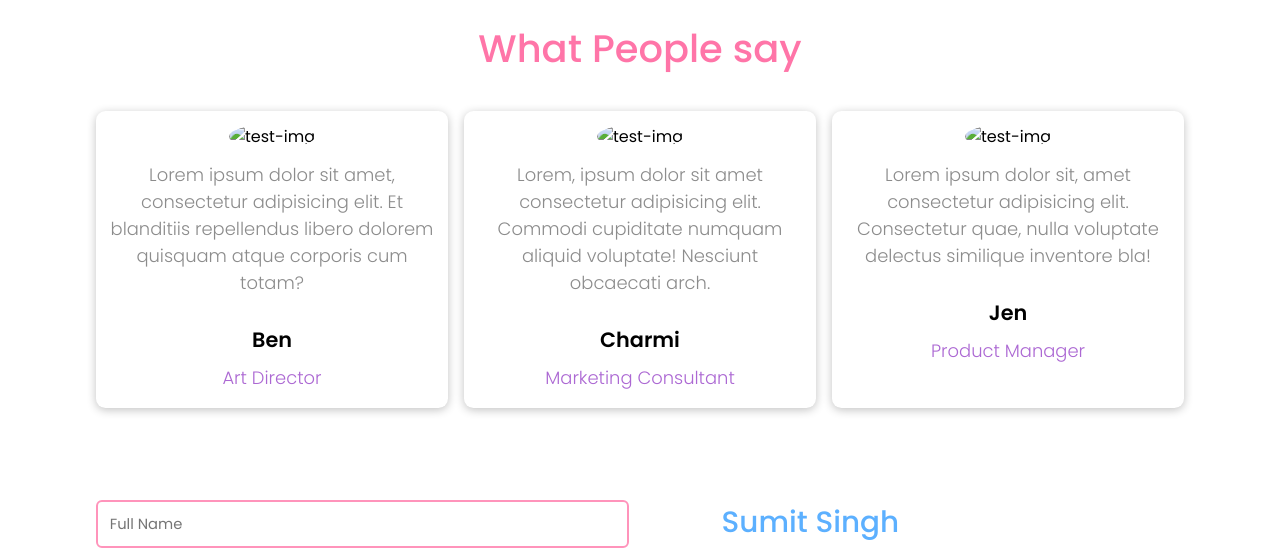
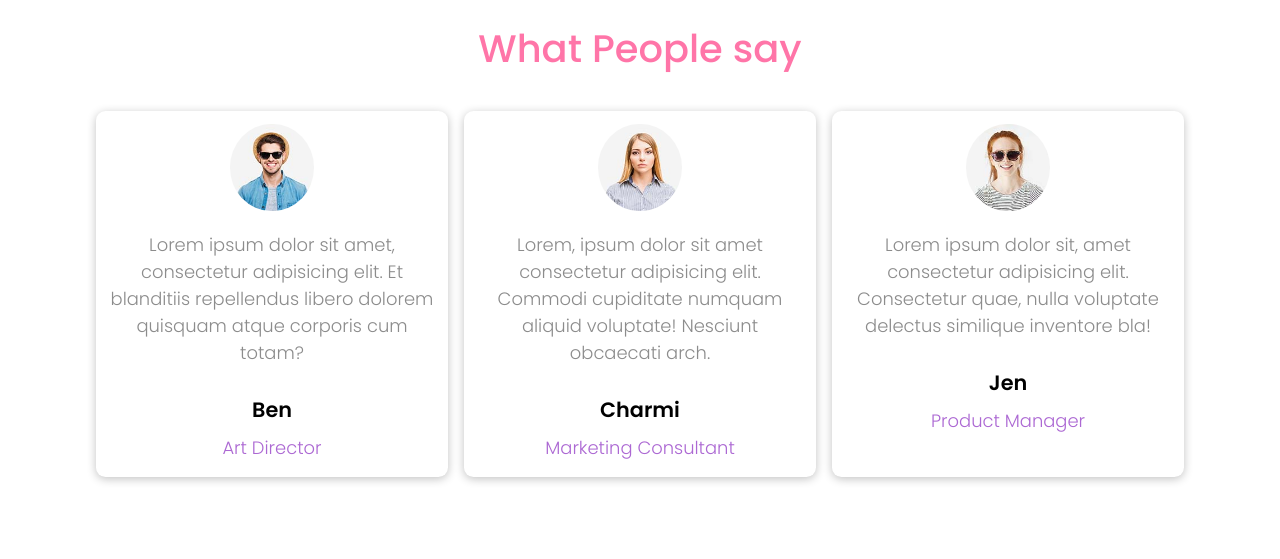
Before and after one commit to Sumit-Si/TemplateWebsite1, a plain HTML site: page index.html in a window 1280 px wide. Shown: the part 1840-2399 px from the top of the page. Drawn offline with Linux system fonts and the light colour scheme; the site is published under a folder, as on GitHub Pages, so addresses that start at the root find nothing.

Commit message:
Update index.html

```diff
--- a/index.html
+++ b/index.html
@@ -100,7 +100,7 @@
         <h2>What People say</h2>
         <div class="test-cont">
             <div class="test-items">
-                <img src="/img/testimonial-image01.jpg" alt="test-img">
+                <img src="img/testimonial-image01.jpg" alt="test-img">
                 <div class="para-short">
                     <p>Lorem ipsum dolor sit amet, consectetur adipisicing elit. Et blanditiis repellendus libero dolorem quisquam atque corporis cum totam?</p>
                 </div>
@@ -109,7 +109,7 @@
                 <p class="para">Art Director</p>
             </div>
             <div class="test-items">
-                <img src="/img/testimonial-image02.jpg" alt="test-img">
+                <img src="img/testimonial-image02.jpg" alt="test-img">
                 <div class="para-short">
                     <p>Lorem, ipsum dolor sit amet consectetur adipisicing elit. Commodi cupiditate numquam aliquid voluptate! Nesciunt obcaecati arch.</p>
                 </div>
@@ -118,7 +118,7 @@
                 <p class="para">Marketing Consultant</p>
             </div>
             <div class="test-items">
-                <img src="/img/testimonial-image03.jpg" alt="test-img">
+                <img src="img/testimonial-image03.jpg" alt="test-img">
                 <div class="para-short">
                     <p>Lorem ipsum dolor sit, amet consectetur adipisicing elit. Consectetur quae, nulla voluptate delectus similique inventore bla!</p>
                 </div>
```
